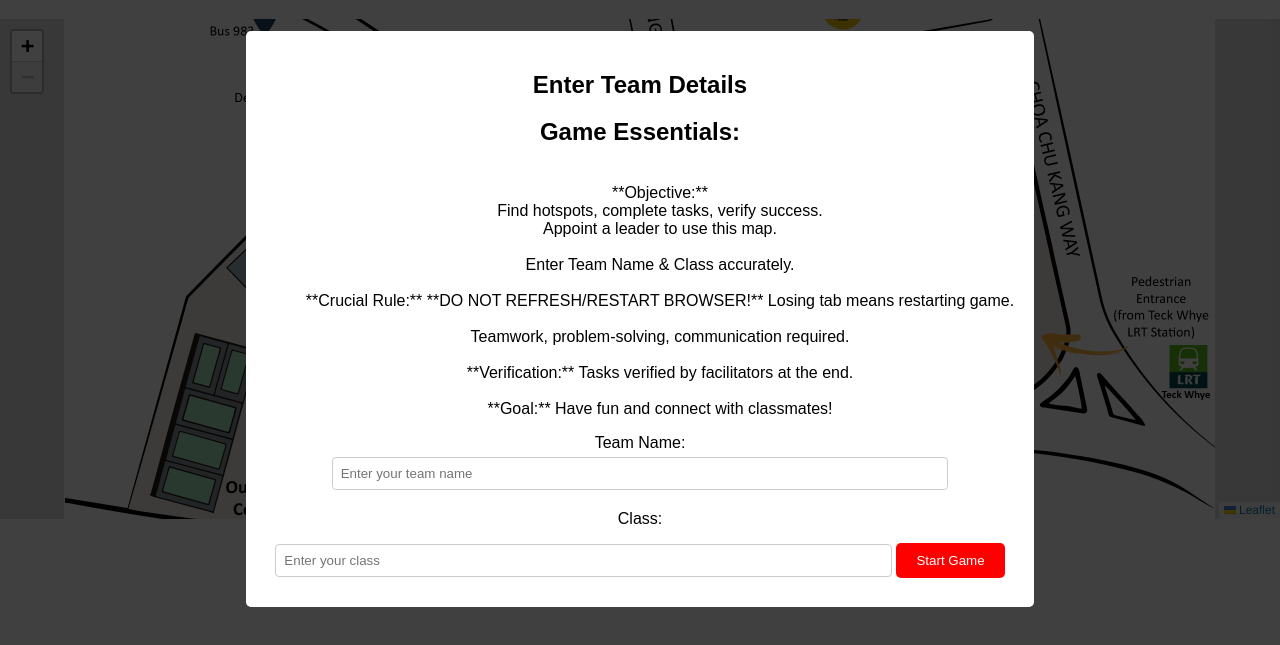
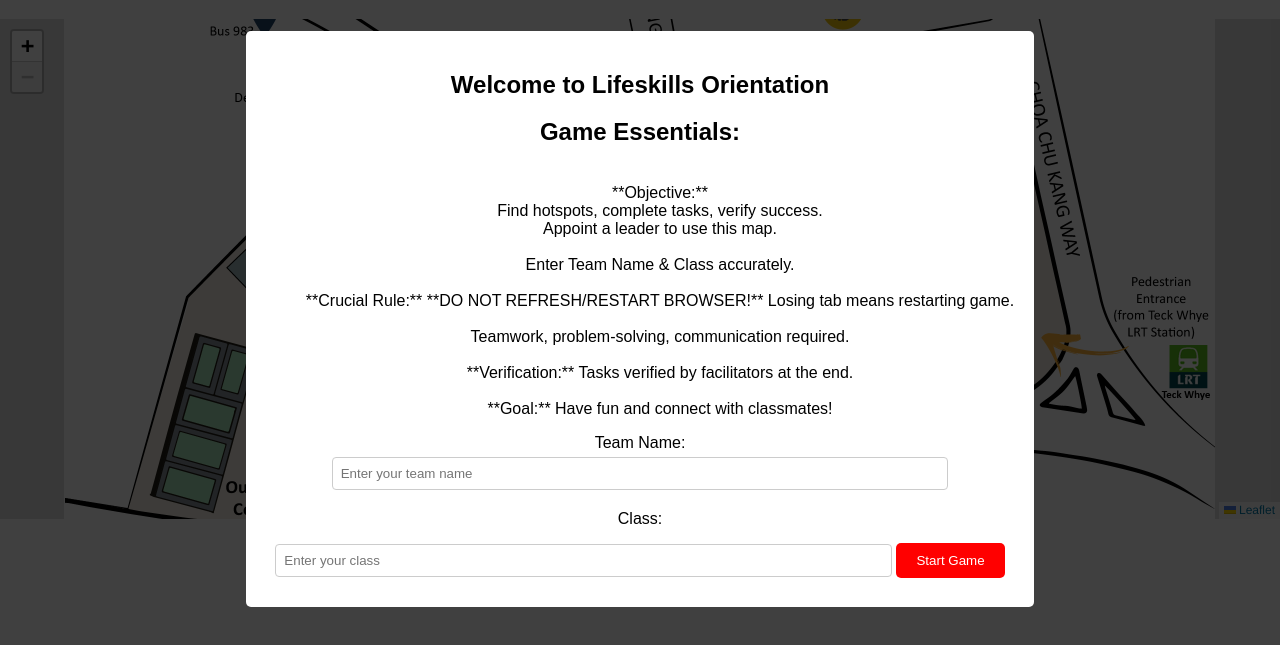
Before and after one commit to Kean1010/Orientation, a plain HTML site: page index.html in a window 1280 px wide. Shown: the part 81-726 px from the top of the page. Drawn offline with nearby package versions, Linux system fonts and the light colour scheme.

Commit message:
Update index.html

```diff
--- a/index.html
+++ b/index.html
@@ -16,7 +16,7 @@
 
   <div id="team-form-overlay">
     <div id="team-form">
-      <h2>Enter Team Details</h2>
+      <h2>Welcome to Lifeskills Orientation</h2>
       <h2 class="text-2xl font-bold text-gray-800 mb-4">Game Essentials:</h2>
             <ul class="list-disc list-inside text-gray-700 space-y-2 text-base md:text-lg">
                 <br>**Objective:**</br> Find hotspots, complete tasks, verify success.
```
